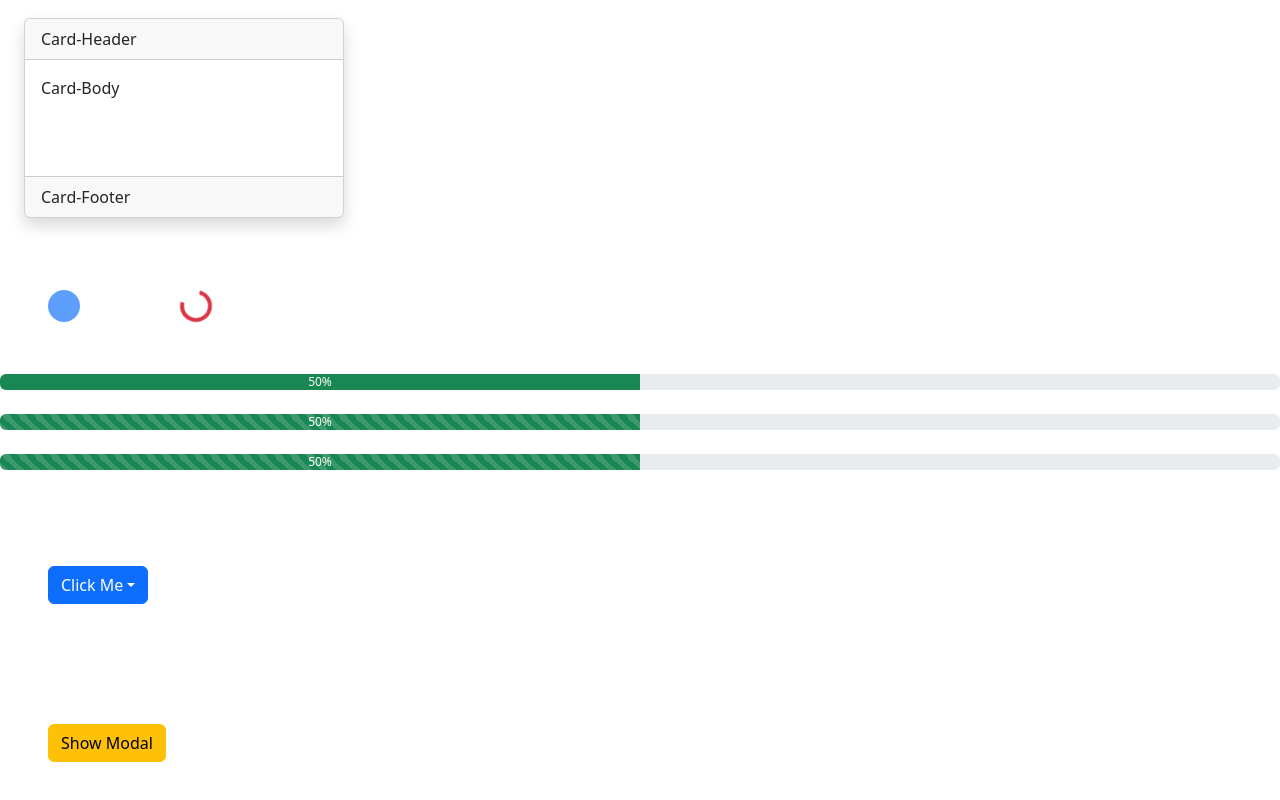
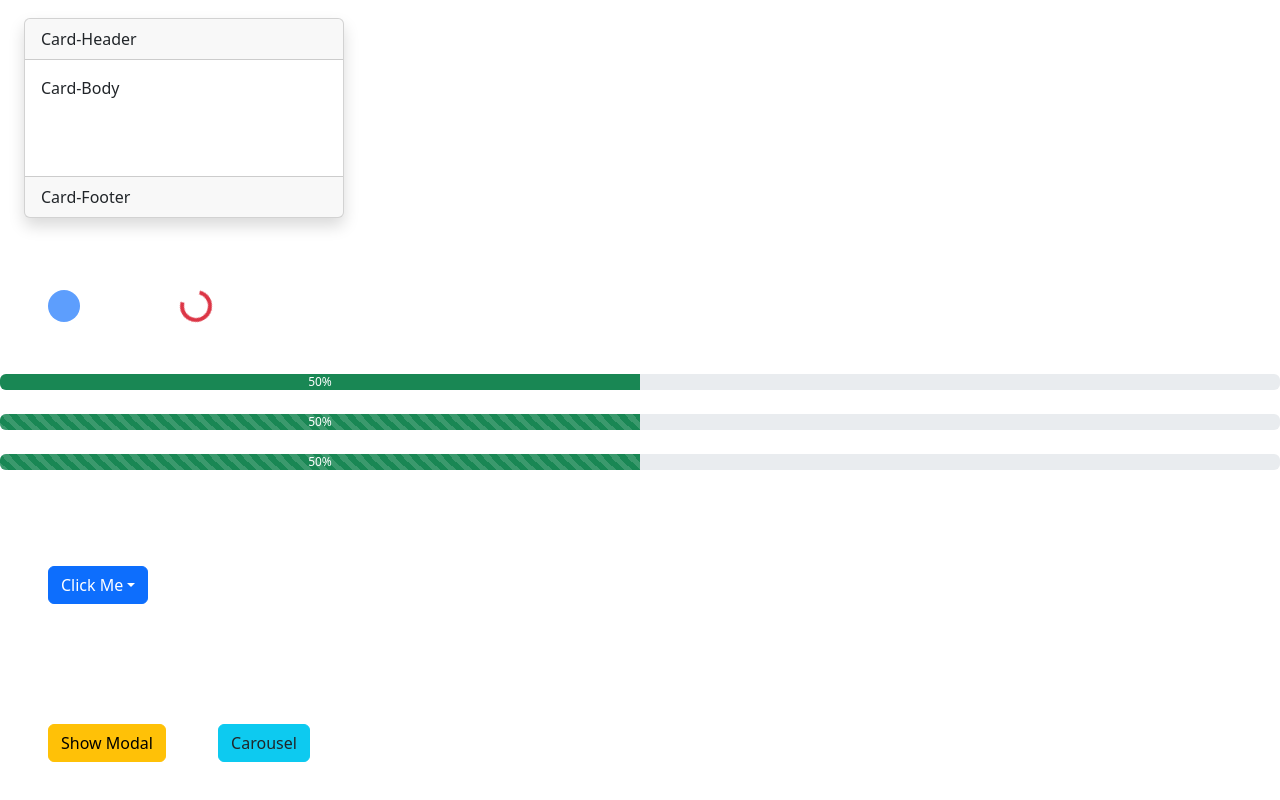
Before and after one commit to SajidHurzuk95/Bootstrap, a plain HTML site: page index.html in a window 1280 px wide. Shown: the part 350-1150 px from the top of the page. Drawn offline with nearby package versions, Linux system fonts and the light colour scheme.

Commit message:
Add files via upload

```diff
--- a/index.html
+++ b/index.html
@@ -12,6 +12,11 @@
             height: 100%;
             width: 100%;
         }
+
+        a{
+            text-decoration: none;
+        }
+
     </style>
 </head>
 <body>
@@ -121,6 +126,9 @@
         </div>
      </div>
 
-
+     <!-- Carousel link -->
+     <button type="button" class="btn btn-info">
+        <a class="link-underline-opacity-0 text-dark" href="carousel.html">Carousel</a>
+    </button>
 </body>
 </html>
```
